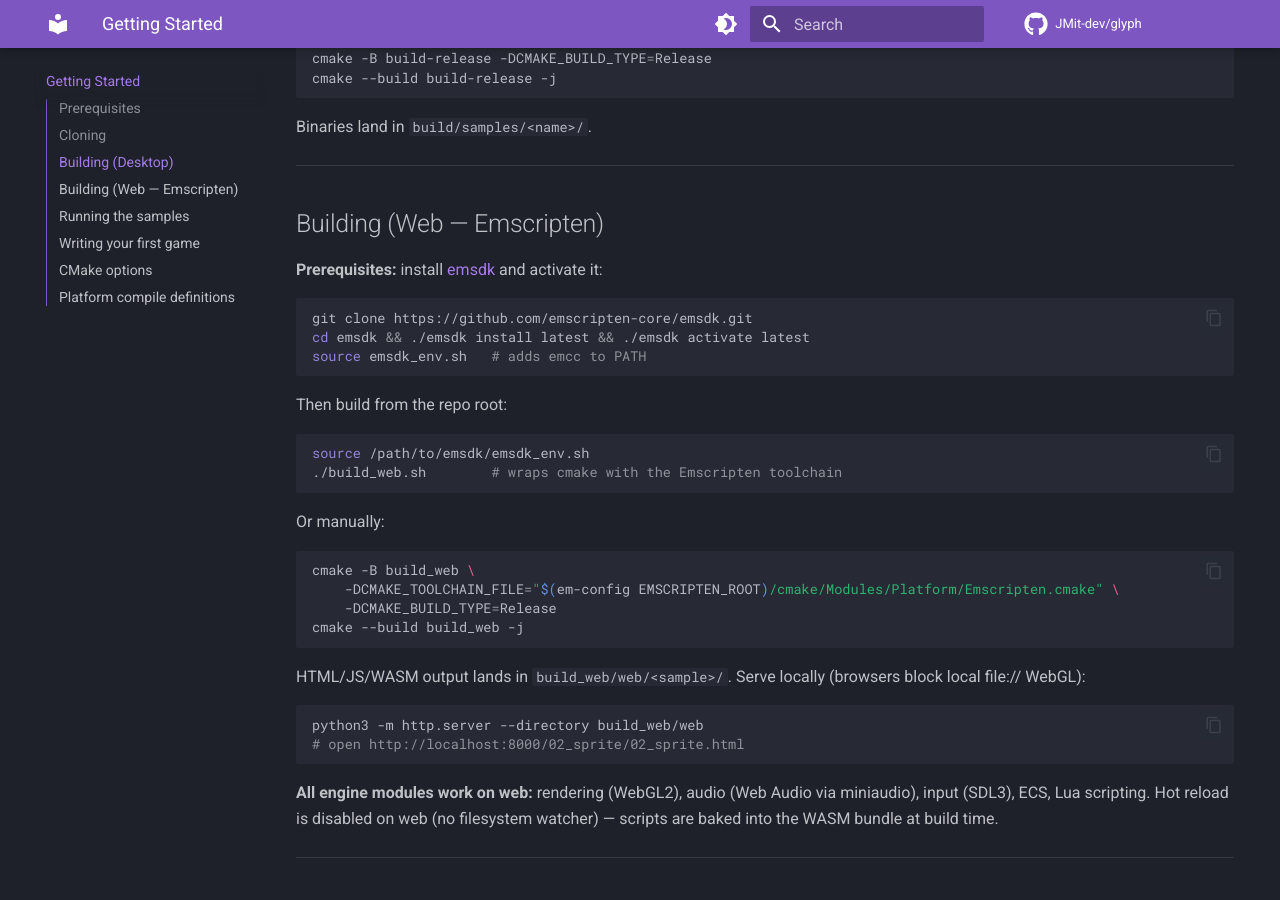
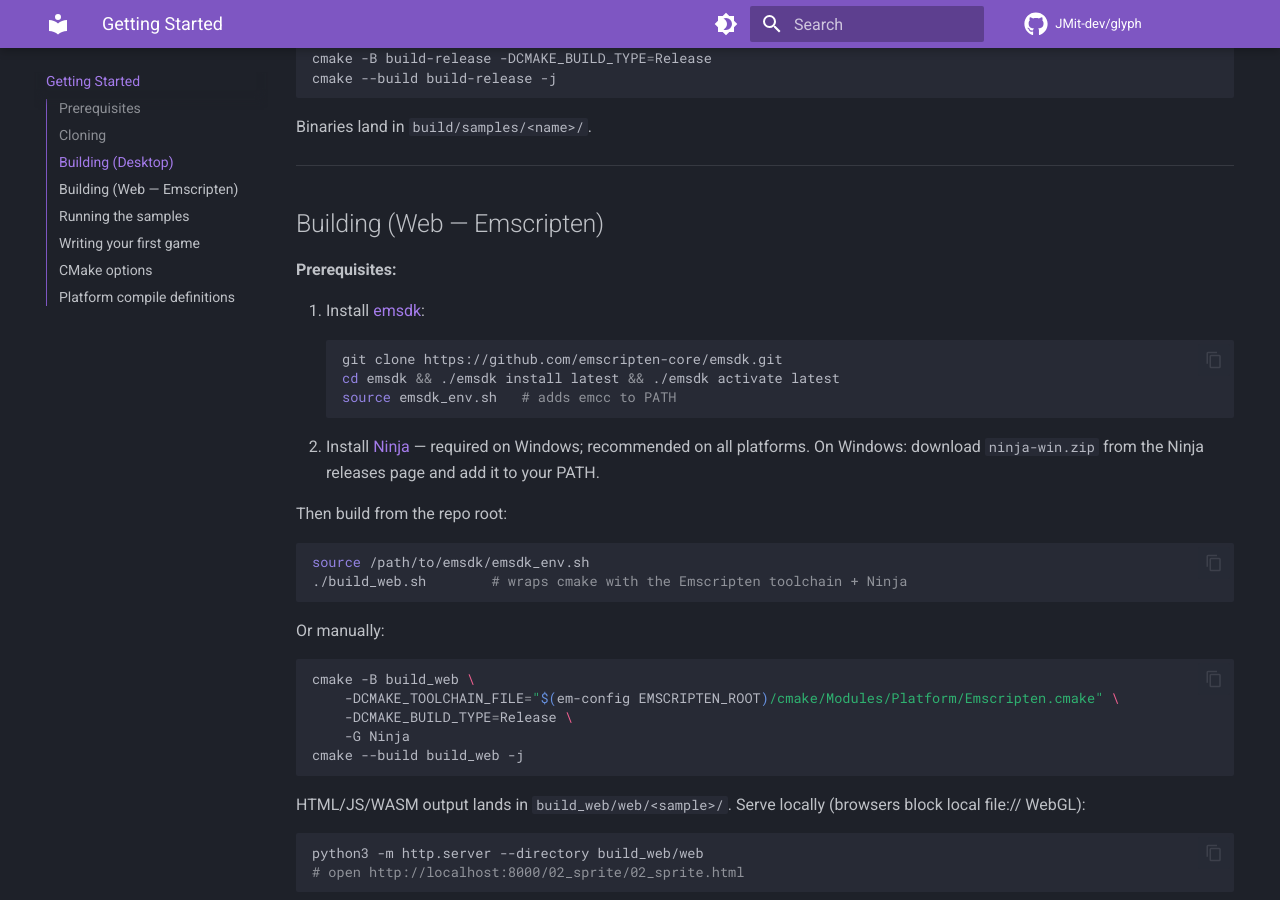
Before and after one commit to JMit-dev/glyph, an MkDocs documentation site: the page built from docs/getting-started.md, in a window 1280 px wide and 900 px high, scrolled down 1011 px. Built offline with MkDocs 1.6.1 and Material for MkDocs 9.7.7, drawn with Linux system fonts in a browser that asks for light colours; comment, search, counter and statistics services are not loaded.

Commit message:
fix: web build — add C language, Ninja generator, sol2 update
- project() LANGUAGES C CXX: initialises C compiler rules before Lua
  sources are encountered; without this, Emscripten's toolchain cannot
  set CMAKE_C_COMPILE_OBJECT during CMake's Generate step
- sol2 updated to develop tip (c1f95a77) to fix sol::optional<T&>
  regression with Clang 18+ / Emscripten 5.x
- Lua kept as plain C (no LANGUAGE CXX override) — C linkage preserved,
  setjmp/longjmp handled by Emscripten's -enable-emscripten-sjlj
- build_web.sh: require Ninja; MinGW Makefiles cannot invoke emcc.bat
  as a CMake compiler on Windows
- docs/getting-started.md: document Ninja prerequisite for web builds
- All 4 samples produce .html/.js/.wasm triplets under build_web/web/

````diff
--- a/docs/getting-started.md
+++ b/docs/getting-started.md
@@ -46,19 +46,22 @@
 
 ## Building (Web — Emscripten)
 
-**Prerequisites:** install [emsdk](https://emscripten.org/docs/getting_started/downloads.html) and activate it:
+**Prerequisites:**
 
-```bash
-git clone https://github.com/emscripten-core/emsdk.git
-cd emsdk && ./emsdk install latest && ./emsdk activate latest
-source emsdk_env.sh   # adds emcc to PATH
-```
+1. Install [emsdk](https://emscripten.org/docs/getting_started/downloads.html):
+   ```bash
+   git clone https://github.com/emscripten-core/emsdk.git
+   cd emsdk && ./emsdk install latest && ./emsdk activate latest
+   source emsdk_env.sh   # adds emcc to PATH
+   ```
+2. Install [Ninja](https://ninja-build.org/) — required on Windows; recommended on all platforms.
+   On Windows: download `ninja-win.zip` from the Ninja releases page and add it to your PATH.
 
 Then build from the repo root:
 
 ```bash
 source /path/to/emsdk/emsdk_env.sh
-./build_web.sh        # wraps cmake with the Emscripten toolchain
+./build_web.sh        # wraps cmake with the Emscripten toolchain + Ninja
 ```
 
 Or manually:
@@ -66,7 +69,8 @@
 ```bash
 cmake -B build_web \
     -DCMAKE_TOOLCHAIN_FILE="$(em-config EMSCRIPTEN_ROOT)/cmake/Modules/Platform/Emscripten.cmake" \
-    -DCMAKE_BUILD_TYPE=Release
+    -DCMAKE_BUILD_TYPE=Release \
+    -G Ninja
 cmake --build build_web -j
 ```
 
````
Also changed, not shown: .claude/progress.md (+1 -1 lines), CMakeLists.txt (+6 -5 lines), 1 other file.
